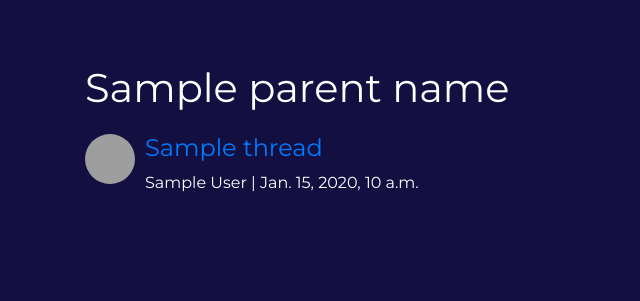
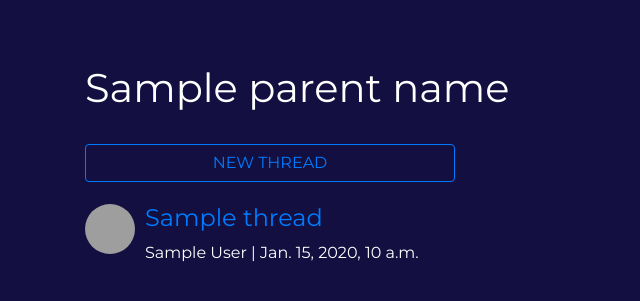
Before and after one commit to patelnilay/Denouement, a Django app: template denouement/templates/denouement/forum_category.html in a window 1280 px wide. Shown: the part 56-357 px from the top of the page, without its empty margins (0-640 px from the left). Run offline with Django 3.2, Linux system fonts and the light colour scheme; the template is opened without the code that fills it: most values are stand-ins (such as "Sample title", 1, 10 or a date in 2020); some libraries are stand-ins or nearby versions; grey boxes are pictures that could not be loaded.

Commit message:
Added new thread button

```diff
--- a/denouement/templates/denouement/forum_category.html
+++ b/denouement/templates/denouement/forum_category.html
@@ -3,6 +3,8 @@
 {% block content %}
     <div class="container category-list">
         <h1 class="list-title">{{ parent_name }}</h1>
+        <a type="submit" href="{{ post_url }}" style="margin-top: 10px;" class="col-md-4 col-8 btn btn-outline-primary title-button">NEW THREAD</a>
+
         {% for thread in threads %}
             <div class="row align-items-center no-margin master-row">
                 <div class="col-12 no-padding">
```
